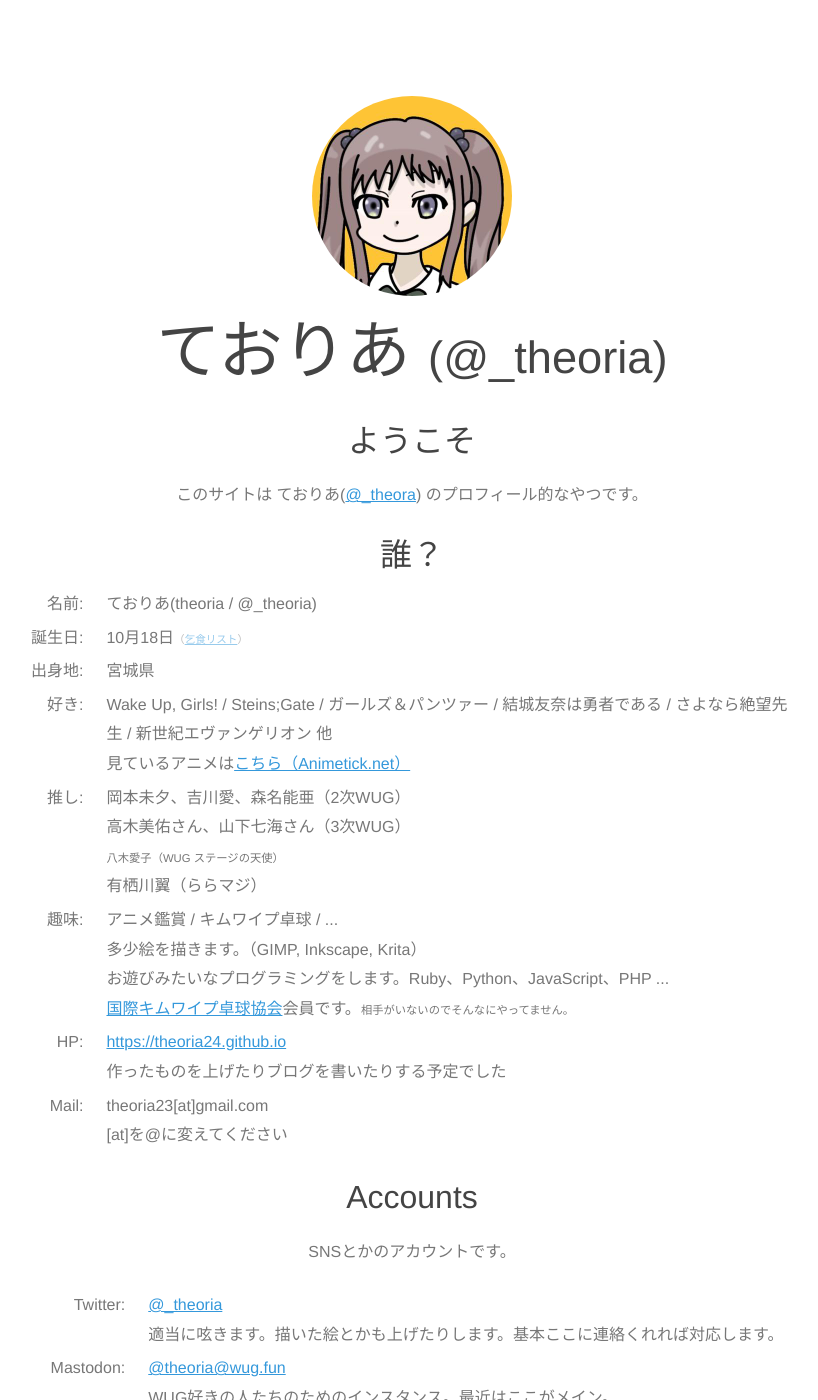
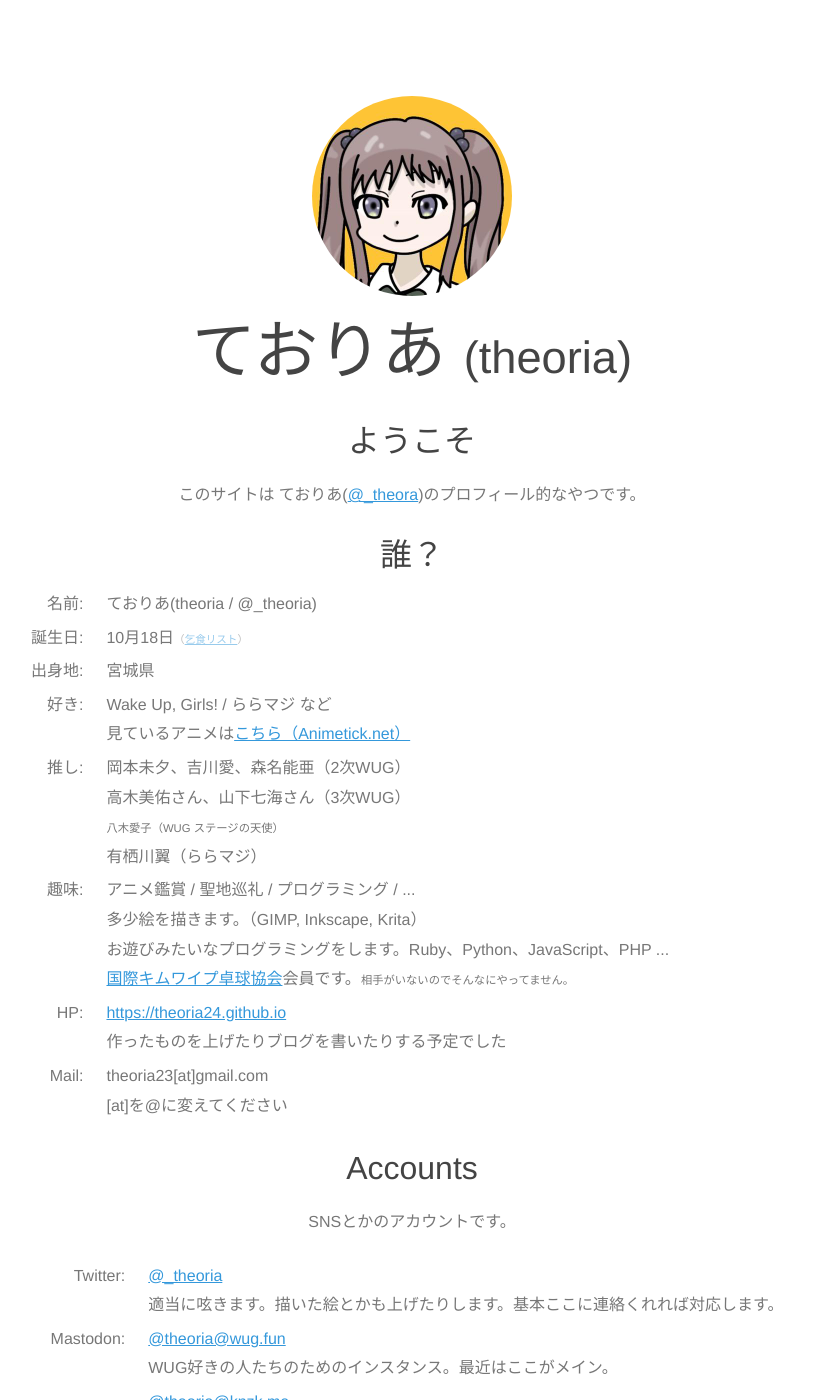
Before and after one commit to theoria24/theoria24.github.io, a Jekyll site: the page profile/index.html, which Jekyll copies as it is, in a window 1280 px wide and 1400 px high. Shown: the whole window, without its empty margins (228-1046 px from the left). Built offline with Jekyll 4.4.1, drawn with Linux system fonts in a browser that asks for light colours; some web fonts are replaced; comment, search, counter and statistics services are not loaded; some of the changed text lies outside the part shown.

Commit message:
プロフィールの更新

```diff
--- a/profile/index.html
+++ b/profile/index.html
@@ -6,7 +6,7 @@
     <!--[if lt IE 9]>
       <script type="text/javascript" src="html5shiv.min.js"></script>
     <![endif]-->
-    <meta name="Description" content="ておりあ">
+    <meta name="Description" content="ておりあのプロフィール的なやつ">
     <meta name="Keywords" content="ておりあ,theoria,@_theoria">
     <meta name="viewport" content="width=device-width">
     <link rel="icon" href="https://theoria24.github.io/profile/icon.png" type="image/png">
@@ -28,11 +28,11 @@
   <body>
     <header>
       <img src="icon.jpg" alt="アイコン" width="150" height="150">
-      <h1>ておりあ <small>(@_theoria)</small></h1>
+      <h1>ておりあ <small>(theoria)</small></h1>
     </header>
     <section>
       <h3>ようこそ</h3>
-      <p>このサイトは ておりあ(<a href="https://twitter.com/_theoria" target="_blank">@_theora</a>) のプロフィール的なやつです。</p>
+      <p>このサイトは ておりあ(<a href="https://twitter.com/_theoria" target="_blank">@_theora</a>)のプロフィール的なやつです。</p>
     </section>
     <section>
       <h3>誰？</h3>
@@ -51,7 +51,7 @@
         </tr>
         <tr>
           <td class="nw">好き:</td>
-          <td>Wake Up, Girls! / Steins;Gate / ガールズ＆パンツァー  / 結城友奈は勇者である / さよなら絶望先生 / 新世紀エヴァンゲリオン 他<br>
+          <td>Wake Up, Girls! / ららマジ など<br>
           見ているアニメは<a href="http://animetick.net/users/_theoria" target="_blank">こちら（Animetick.net）</a></td>
         </tr>
         <tr>
@@ -65,7 +65,7 @@
         </tr>
         <tr>
           <td class="nw">趣味:</td>
-          <td>アニメ鑑賞 / キムワイプ卓球 / ...<br>
+          <td>アニメ鑑賞 / 聖地巡礼 / プログラミング / ...<br>
           多少絵を描きます。（GIMP, Inkscape, Krita）<br>
           お遊びみたいなプログラミングをします。Ruby、Python、JavaScript、PHP ...<br>
           <a href="http://www.iktta.org" target="_blank">国際キムワイプ卓球協会</a>会員です。<small>相手がいないのでそんなにやってません。</small></td>
@@ -95,6 +95,11 @@
           <td class="nw">Mastodon:</td>
           <td><a href="https://wug.fun/@theoria" target="_blank">@theoria@wug.fun</a><br>
           WUG好きの人たちのためのインスタンス。最近はここがメイン。</td>
+        </tr>
+        <tr>
+          <td class="nw"></td>
+          <td><a href="https://knzk.me/@theoria" target="_blank">@theoria@knzk.me</a><br>
+          mastodon界の核実験場。</td>
         </tr>
         <tr>
           <td class="nw"></td>
@@ -150,18 +155,19 @@
         </tr>
         <tr>
           <td class="nw">Bitcoin:</td>
-          <td style="word-break:break-all;">1BA6J1YDcrwq9NEt3MdJ7oYf2bKYjxme3A<br>
-          投げ銭してください</td>
+          <td style="word-break:break-all;">1BA6J1YDcrwq9NEt3MdJ7oYf2bKYjxme3A</td>
+        </tr>
+        <tr>
+          <td class="nw">BitZeny:</td>
+          <td style="word-break:break-all;">ZsSz3E7zKkxr7Rd4ncGrabNturKHJD5P9S</td>
         </tr>
         <tr>
           <td class="nw">Ether:</td>
-          <td style="word-break:break-all;">0xF682bb9A9780F69f7F12f921ba0d5929Cad147D8<br>
-          投げ銭してください</td>
+          <td style="word-break:break-all;">0xF682bb9A9780F69f7F12f921ba0d5929Cad147D8</td>
         </tr>
         <tr>
           <td class="nw">Bitcoin Cash:</td>
-          <td style="word-break:break-all;">16QhNFoXgzCpbqzCrucpQ39A95jSW5HhEL<br>
-          投げ銭してください</td>
+          <td style="word-break:break-all;">16QhNFoXgzCpbqzCrucpQ39A95jSW5HhEL</td>
         </tr>
       </table>
     </section>
@@ -169,16 +175,12 @@
       <h3>Game</h3>
       <table>
         <tr>
-          <td class="nw"><a href="http://colopl.co.jp/magicianwiz/" target="_blank">黒ウィズ</a>:</td>
-          <td>LN3LDWG4</td>
-        </tr>
         <tr>
           <td class="nw"><a href="http://raramagi.wrightflyer.net/" target="_blank">ららマジ</a>:</td>
           <td>GwmHPRmkwJ</td>
         </tr>
-        <tr>
-          <td class="nw"><a href="https://yuyuyui.jp/" target="_blank">ゆゆゆい</a>:</td>
-          <td>7574689810</td>
+          <td class="nw"><a href="http://colopl.co.jp/magicianwiz/" target="_blank">黒ウィズ</a>:</td>
+          <td>LN3LDWG4</td>
         </tr>
         <tr>
           <td class="nw"><a href="http://cinderella.idolmaster.jp/sl-stage/" target="_blank">デレステ</a>:</td>
@@ -188,10 +190,10 @@
           <td class="nw">Steam:</td>
           <td><a href="http://steamcommunity.com/id/_theoria" target="_blank">_theoria</a></td>
         </tr>
-        <tr>
+<!--        <tr>
           <td class="nw">Lobi:</td>
           <td><a href="https://web.lobi.co/user/5ce7f8e74aa0cb3a0127bcff5e86c9b19315e8df" target="_blank">5ce7f8e</a></td>
-        </tr>
+        </tr>-->
       </table>
     </section>
     <section>
@@ -222,7 +224,7 @@
       </script>
     </section>
     <footer>
-      <div class=copyright>Copyright&copy; 2016-2017 theoria All Rights Reserved.</div>
+      <div class=copyright>Copyright&copy; 2016-2018 theoria All Rights Reserved.</div>
     </footer>
     <script>
       (function(i,s,o,g,r,a,m){i['GoogleAnalyticsObject']=r;i[r]=i[r]||function(){
```
